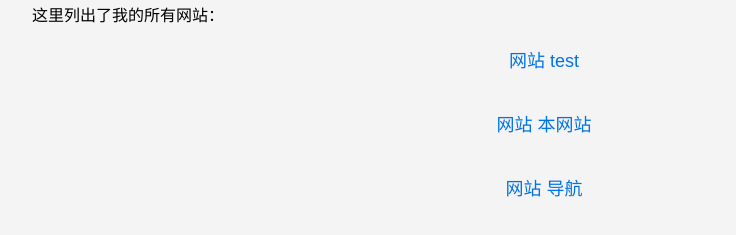
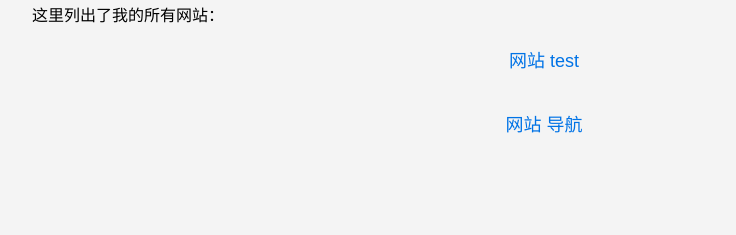
Before and after one commit to labSiffaw/labSiffaw.github.io, a plain HTML site: page index.html in a window 1280 px wide. Shown: the part 107-342 px from the top of the page, without its empty margins (96-832 px from the left). Drawn offline with Linux system fonts and the light colour scheme.

Commit message:
Update index.html

```diff
--- a/index.html
+++ b/index.html
@@ -15,7 +15,6 @@
         <nav>
             <ul>
                 <li><a href="test">网站 test</a></li>
-                <li><a href="index.html">网站 本网站</a></li>
                 <li><a href="http://boke.sakun.space/">网站 导航</a></li>
             </ul>
         </nav>
```
